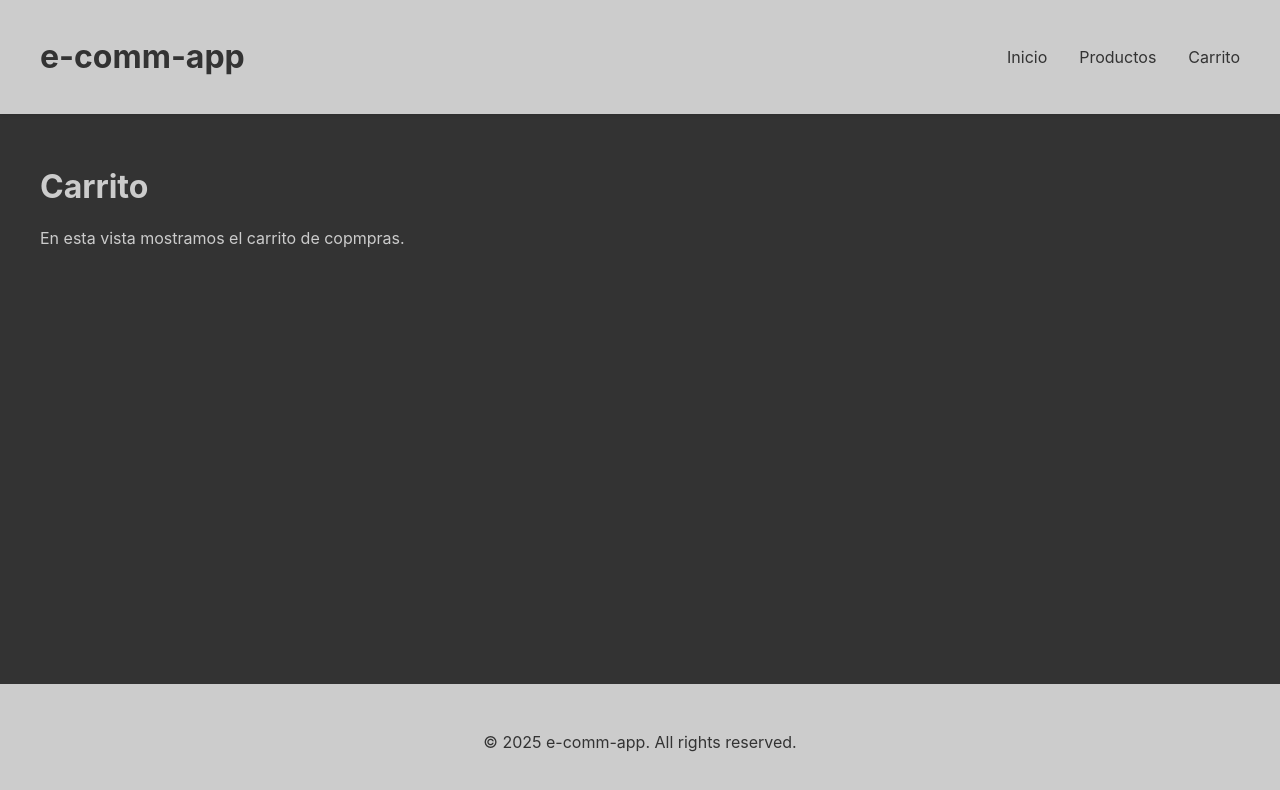
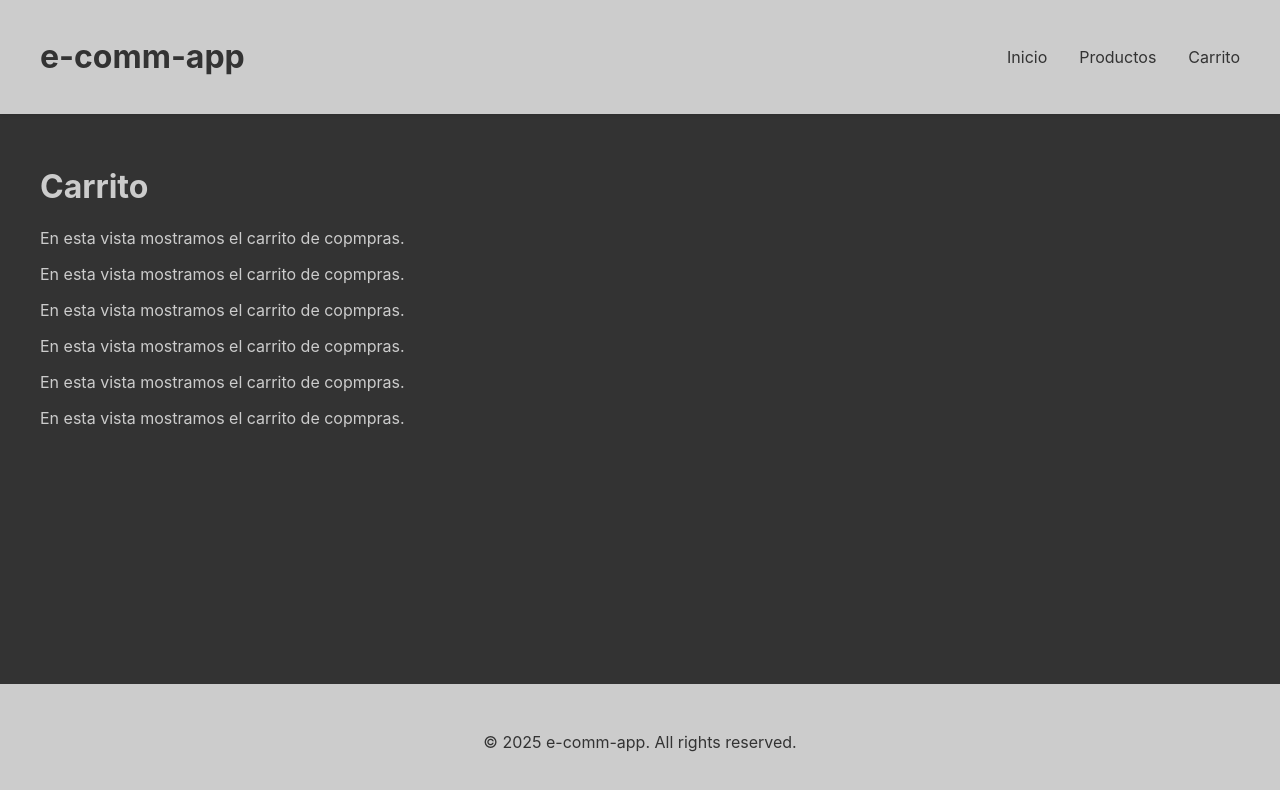
Before and after one commit to unexCoder/e-comm-app, a React (Create React App) app: page /cart in a window 1280 px wide. Shown: the top 790 px of the page. Built offline with nearby package versions, Linux system fonts and the light colour scheme.

Commit message:
nuevo cart

```diff
--- a/src/pages/Cart.jsx
+++ b/src/pages/Cart.jsx
@@ -5,6 +5,11 @@ const Cart = () => {
         <div>
             <h1>Carrito</h1>
             <p>En esta vista mostramos el carrito de copmpras.</p>
+            <p>En esta vista mostramos el carrito de copmpras.</p>
+            <p>En esta vista mostramos el carrito de copmpras.</p>
+            <p>En esta vista mostramos el carrito de copmpras.</p>
+            <p>En esta vista mostramos el carrito de copmpras.</p>
+            <p>En esta vista mostramos el carrito de copmpras.</p>
         </div>
     );
 };
```
